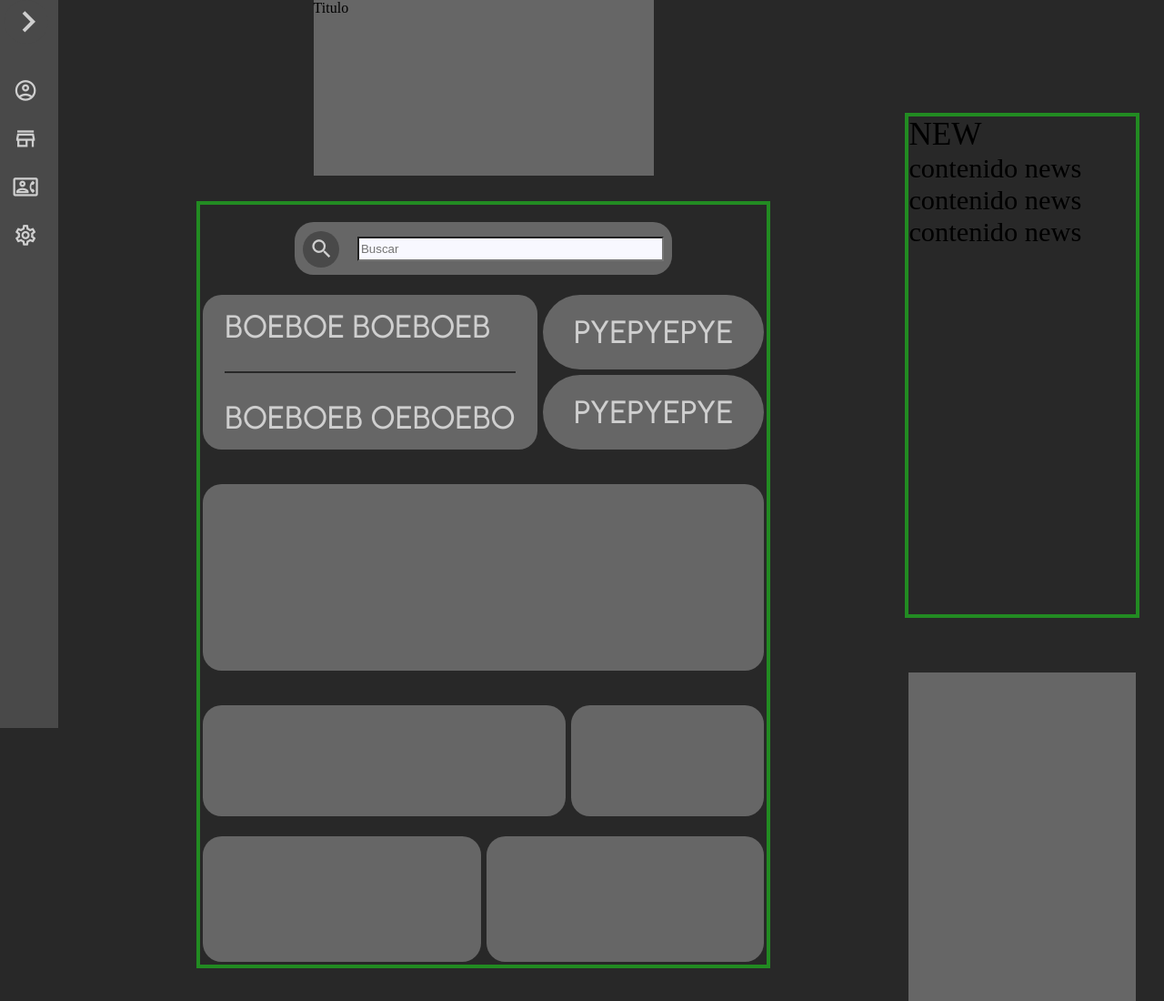
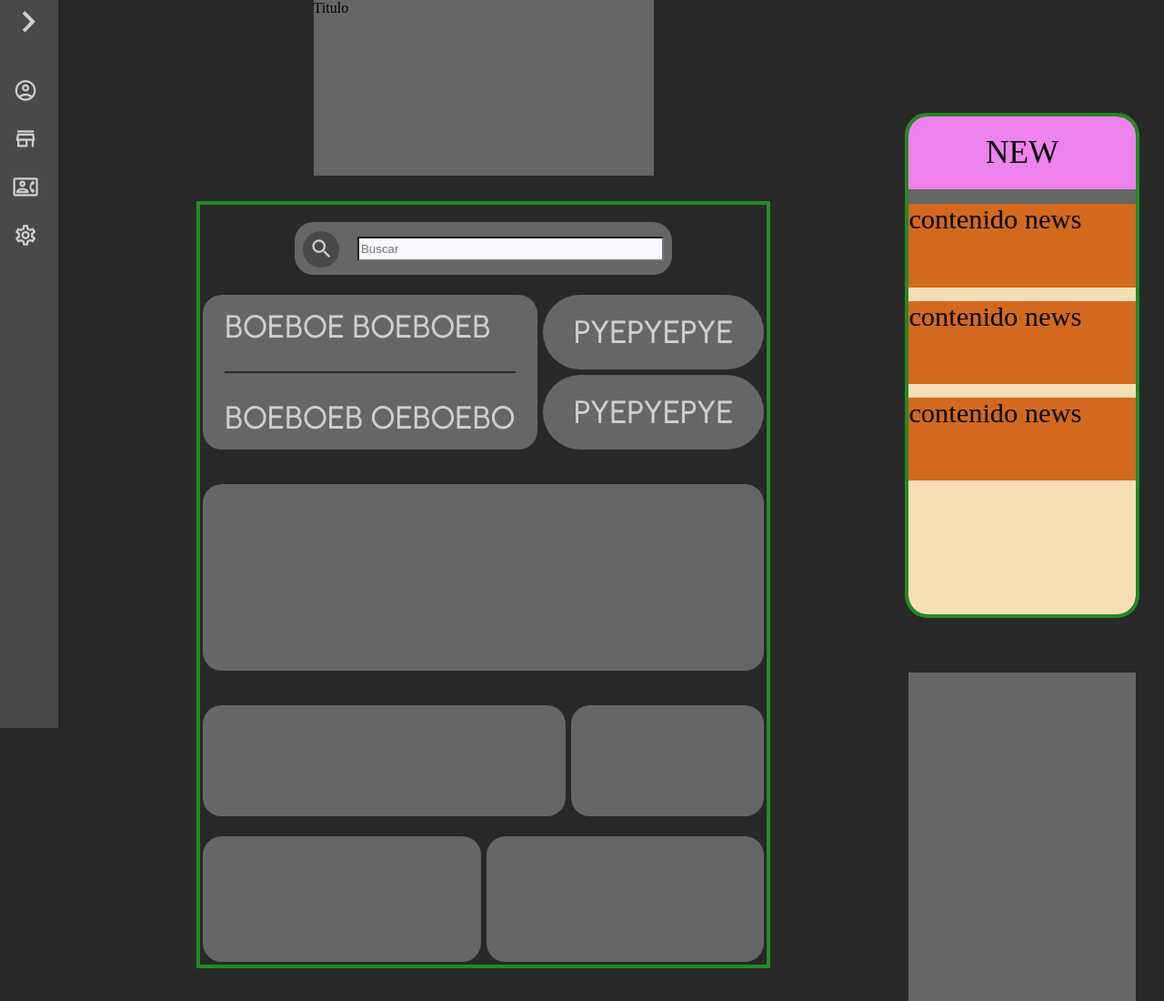
Before and after one commit to NeanEE/beta, a plain HTML site: page index.html in a window 1280 px wide. Shown: the top 1100 px of the page at 91% size. Drawn offline with Linux system fonts and the light colour scheme; a web font is replaced by a local one.

Commit message:
Update beta_1.0.1.css

```diff
--- a/beta_1.0.1.css
+++ b/beta_1.0.1.css
@@ -278,14 +278,36 @@
 
 
     .menu-container-2{
+        display: flex;
+        flex-wrap: wrap;
         outline: .3em solid forestgreen;
+        border-radius: 1.3em;
         grid-area: cont2;
+        background-color: var(--colorblock1);
     }
-        .menu-new{
+        .menu__new__c__title{
             width: 100%;
-            height: 100%;
-            padding: .2em
+            height: 5em;
+            display: grid;
+            justify-content: center;
+            align-items: center;
+            margin-bottom: 1em;
+            border-radius: 1.3em 1.3em 0 0;
+            background-color: violet;
         }
+        .menu__new__c__content{
+            width: 100%;
+            height: calc(100% - 6em);
+            border-radius: 0 0 1.3em 1.3em;
+            background-color: wheat;
+        }
+            .new__b__c{
+                width: 100%;
+                height: 3em;
+                margin-bottom: .5em;
+                background-color: chocolate;
+
+            }
     .menu-container-3{
         grid-area: cont3;
         background-color: var(--colorblock1);
@@ -399,7 +421,7 @@
 .ubb__container--expand{
     width: 13.2em;
     max-width: 15em;
-    border-radius: 1.5em;
+    border-radius: 1.3em;
 }
 .ubb__container__sm{
     grid-area: sm;
@@ -452,11 +474,11 @@
 
 .u-button__expand-sm{
     width: 100%;
-    border-radius: 1.5em;
+    border-radius: 1.3em;
 }
 .u-button__expand-hm{
     width: 100%;
-    border-radius: 1.5em;
+    border-radius: 1.3em;
     transform: translate(0);
 }
 .u-button__button-d{
@@ -472,7 +494,7 @@
     width: 12em;
     display: flex;
     justify-content: space-around;
-    border-radius: 1.5em;
+    border-radius: 1.3em;
 }
 .simple-mode{
     transition: 300ms;
@@ -744,9 +766,12 @@
     text-align: center;
     margin: auto;
     padding: 2em;
-    border-radius: 1.5em;
+    border-radius: 1.3em;
     overflow-y: scroll;
     background-color: var(--colorblock1);
+    }
+    .modal-temes__container::-webkit-scrollbar{
+        display: none;
     }
     .modal-temes__close-btn{
     width: 2.5em;
@@ -770,7 +795,7 @@
     width: 100%;
     height: 4em;
     margin: 1em 0;
-    border-radius: 1.5em;
+    border-radius: 1.3em;
     display: flex;
     align-items: center;
     cursor: pointer;
@@ -786,7 +811,7 @@
     height: 2em;
     display: flex;
     align-items: center;
-    border-radius: 1.5em;
+    border-radius: 1.3em;
     transform: translate(-2em);
     background-color: var(--colorblock1);
     }
```
